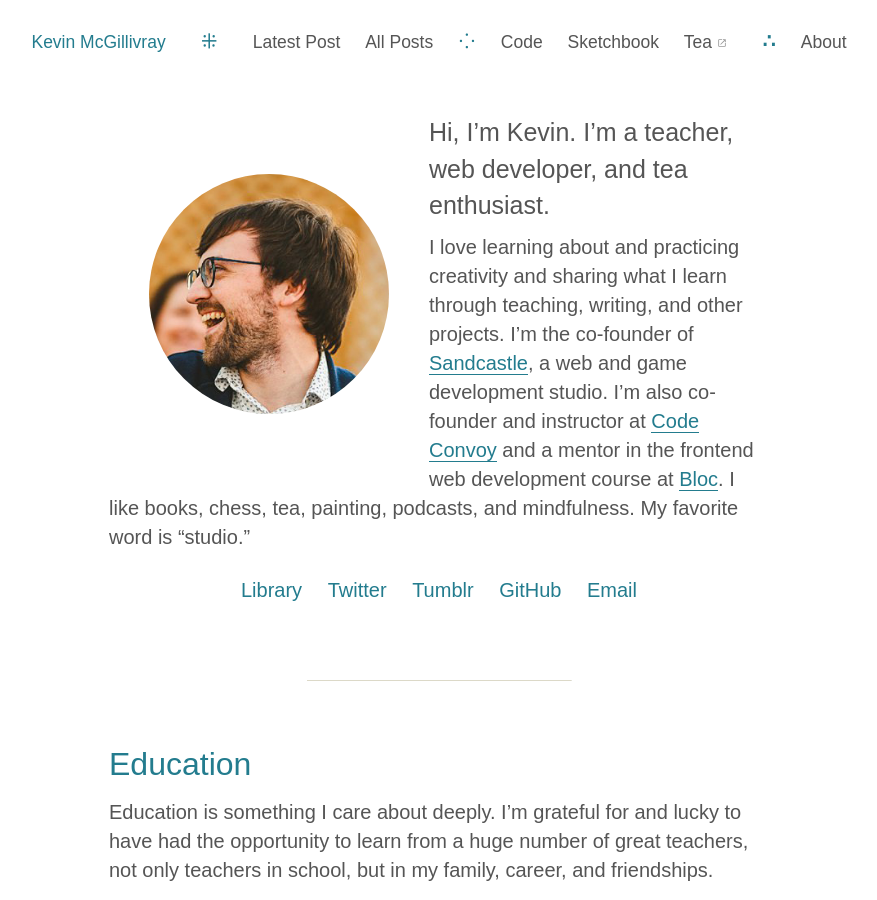
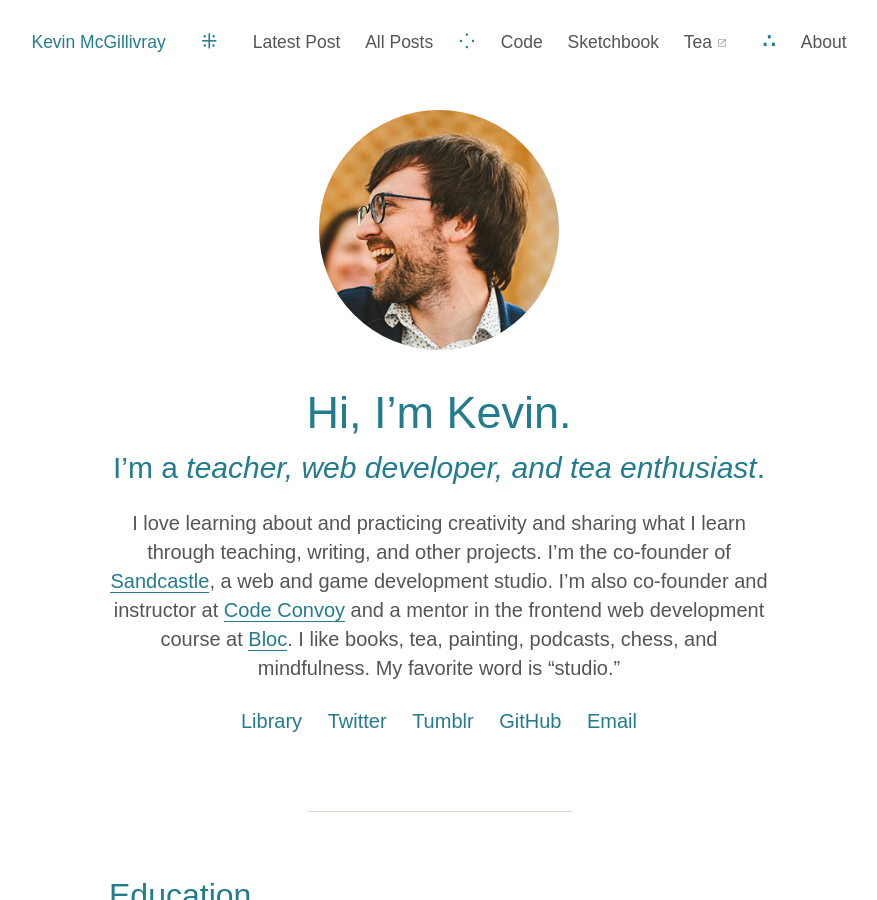
Before and after one commit to kmcgillivray/kmcgillivray.github.io, a Jekyll site: the page built from about/index.md, in a window 1280 px wide and 900 px high. Shown: the whole window, without its empty margins (201-1078 px from the left). Built offline with Jekyll 4.4.1, drawn with Linux system fonts in a browser that asks for light colours; nearby versions of some CDN libraries.

Commit message:
Update about page layout

```diff
--- a/about/index.md
+++ b/about/index.md
@@ -4,11 +4,16 @@ title: About
 newsletter: true
 ---
 
-![Kevin](/img/kevin-alt-4.jpg){: .db .mr3 .pa4 .fl .mw5 .center .br-100 }
+![Kevin](/img/kevin-alt-4.jpg){: .db .mb0 .ph4 .mw5 .center .br-100 }
 
-##### Hi, I'm Kevin. I'm a teacher, web developer, and tea enthusiast.
+# Hi, I'm Kevin.
+{: .tc .f2 .mb0 }
 
-I love learning about and practicing creativity and sharing what I learn through teaching, writing, and other projects. I'm the co-founder of [Sandcastle](http://sandcastle.co), a web and game development studio. I'm also co-founder and instructor at [Code Convoy](http://codeconvoy.com) and a mentor in the frontend web development course at [Bloc](http://bloc.io). I like books, chess, tea, painting, podcasts, and mindfulness. My favorite word is "studio."
+## I'm a _teacher, web developer, and tea enthusiast_.
+{: .tc .f3 .mt0 .mb3}
+
+I love learning about and practicing creativity and sharing what I learn through teaching, writing, and other projects. I'm the co-founder of [Sandcastle](http://sandcastle.co), a web and game development studio. I'm also co-founder and instructor at [Code Convoy](http://codeconvoy.com) and a mentor in the frontend web development course at [Bloc](http://bloc.io). I like books, tea, painting, podcasts, chess, and mindfulness. My favorite word is "studio."
+{: .tc }
 
 {% include links.html %}
 
```
